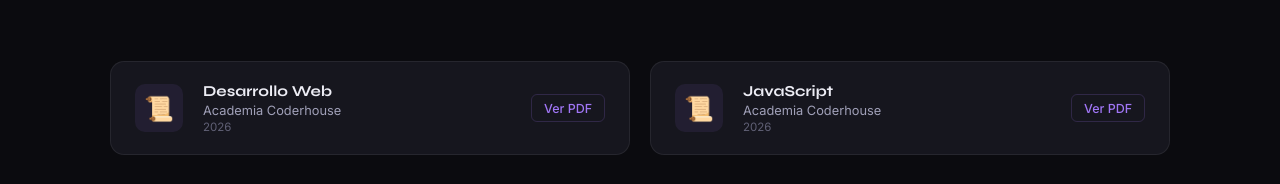
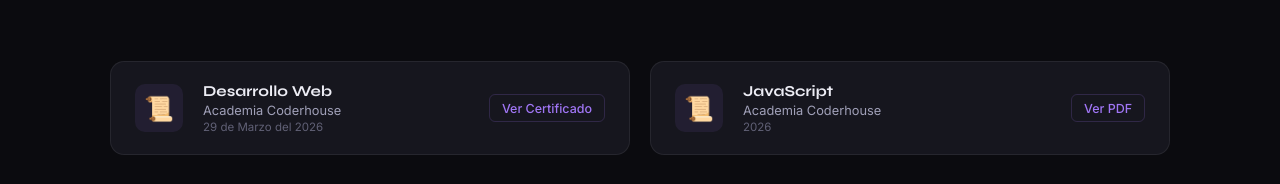
Before and after one commit to lianmars/Curriculum-web, a plain HTML site: page index.html in a window 1280 px wide. Shown: the part 3938-4122 px from the top of the page. Drawn offline with Linux system fonts and the light colour scheme.

Commit message:
feat: link real Coderhouse Desarrollo Web certificate image

```diff
--- a/index.html
+++ b/index.html
@@ -1039,9 +1039,9 @@
           <div class="cert-info">
             <h3 class="cert-title">Desarrollo Web</h3>
             <div class="cert-issuer">Academia Coderhouse</div>
-            <div class="cert-date">2026</div>
+            <div class="cert-date">29 de Marzo del 2026</div>
           </div>
-          <a href="#" class="cert-link" target="_blank">Ver PDF</a>
+          <a href="certificado-desarrollo-web.png" class="cert-link" target="_blank">Ver Certificado</a>
         </div>
 
         <div class="cert-card reveal" style="transition-delay:.1s">
```
Also changed, not shown: certificado-desarrollo-web.png (added).
